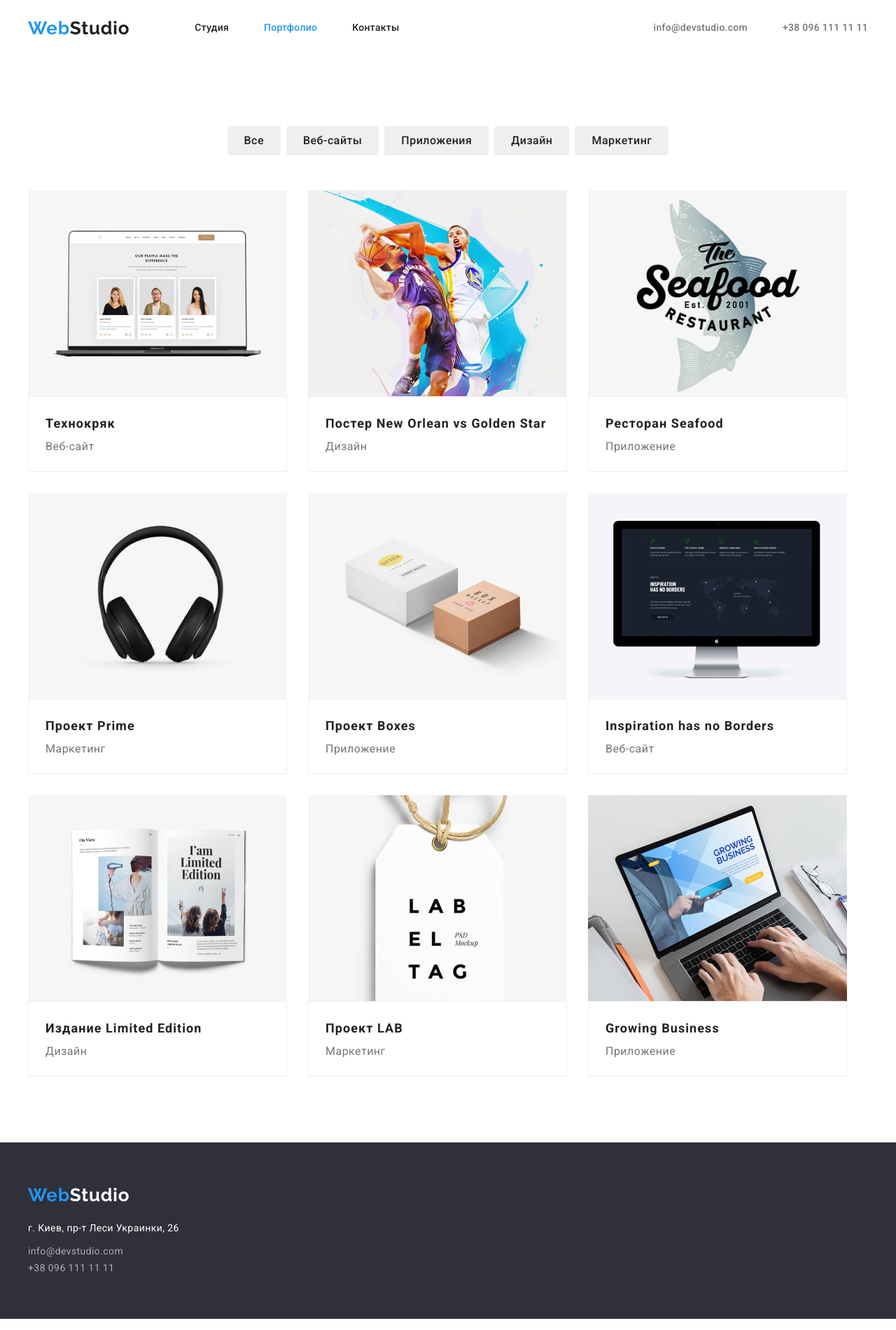
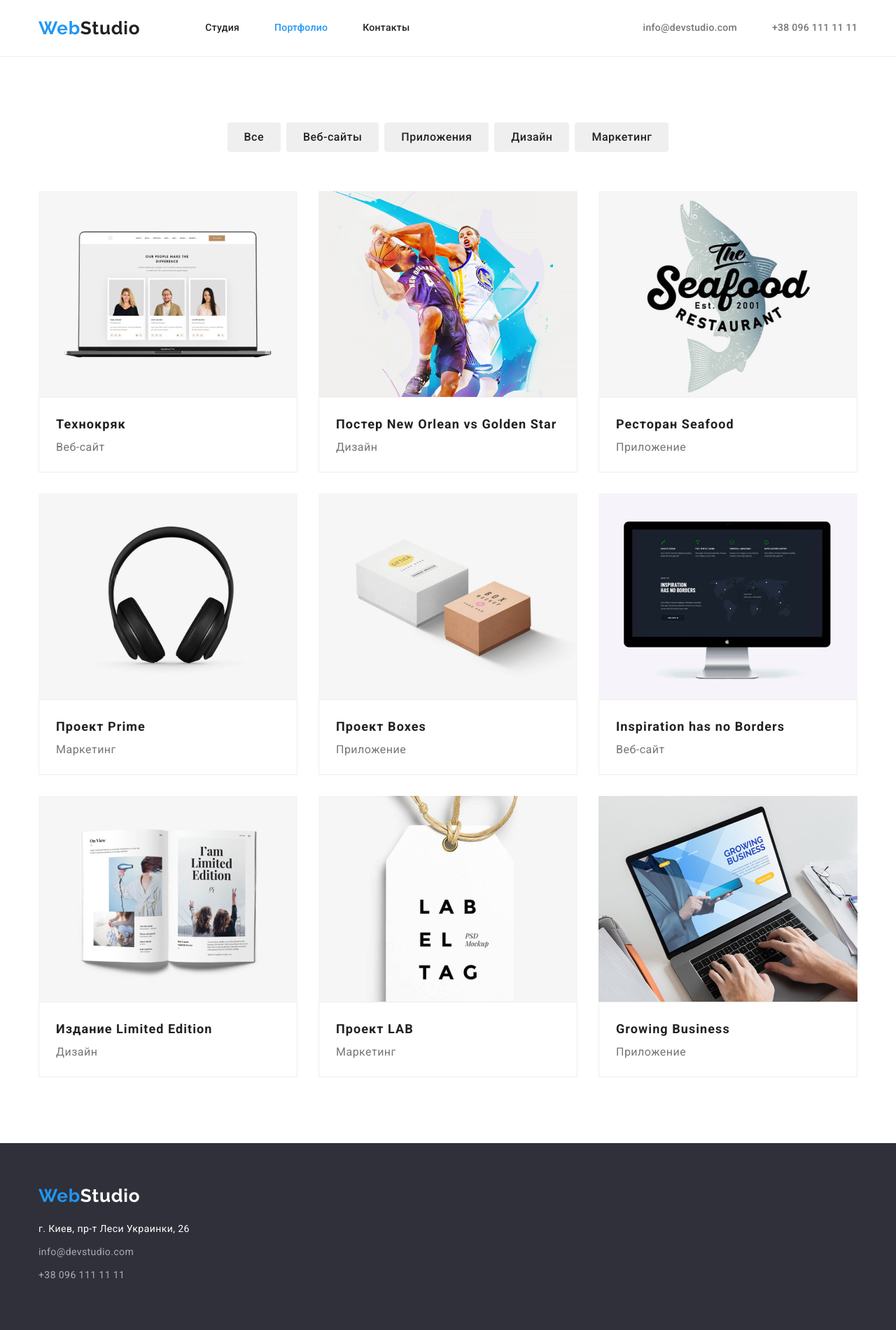
Before and after one commit to Ex0rc1st/goit-markup-hw-03, a plain HTML site: page portfolio.html in a window 1280 px wide. Shown: the whole page at 70% size. Drawn offline with nearby package versions, Linux system fonts and the light colour scheme.

Commit message:
після правок

```diff
--- a/css/styles.css
+++ b/css/styles.css
@@ -39,13 +39,15 @@ img {
   /* display: flex; */
   margin-right: auto;
   margin-left: auto;
-  width: 1230px;
+  width: 1200px;
   padding-left: 15px;
   padding-right: 15px;
 }
 
 /* Header */
-
+.header {
+  border-bottom: 1px solid var(--portfolio-items-border-color);
+}
 .header .container {
   display: flex;
   align-items: center;
@@ -161,7 +163,7 @@ img {
 }
 
 /* Main */
-.peculiarities {
+.peculiarities .container {
   padding-top: 94px;
   padding-bottom: 94px;
 }
@@ -179,10 +181,8 @@ img {
   margin-bottom: 10px;
 }
 .peculiarities-text {
-  font-style: normal;
-  font-weight: 400;
   font-size: 14px;
-  line-height: 1.14;
+  line-height: 1.7;
   letter-spacing: 0.03em;
 }
 .peculiarities-list {
@@ -190,6 +190,9 @@ img {
   padding: 0;
   margin: 0;
   list-style: none;
+}
+.peculiarities-list .item {
+  width: 270px;
 }
 .peculiarities-list .item + .item{
   margin-left: 30px;
@@ -310,11 +313,14 @@ img {
   color: var(--footer-links);
 
   padding: 0;
-  margin-bottom: 9px;
 }
 .list-footer {
   list-style: none;
 }
+.list-footer .item {
+  margin-bottom: 9px;
+}
+
 /* Portfolio page */
 
 .portfolio-btn {
@@ -333,9 +339,6 @@ img {
 .portfolio-btn:hover {
   background-color: var(--action-color);
   color: var(--background-main);
-}
-.content {
-  padding-bottom: 94px;
 }
 .portfolio-header {
   font-family: 'Roboto';
@@ -365,14 +368,21 @@ img {
 .filter-list .item + .item {
   margin-left: 8px;
 }
+.content .container-filter {
+  padding-top: 94px;
+  padding-bottom: 56px;
+  margin-right: auto;
+  margin-left: auto;
+  width: 1200px;
+  padding-left: 15px;
+  padding-right: 15px;
+}
+.content .container{
+  padding-bottom: 94px;
+}
 .filter-list {
-  margin-top: 100px;
-  margin-bottom: 50px;
   justify-content: center;
 }
-/* .content-list .item + .item {
-  margin-left: 30px;
-} */
 .content-list {
   flex-wrap: wrap;
   margin-top: 50px;
--- a/portfolio.html
+++ b/portfolio.html
@@ -40,9 +40,9 @@
     </header>
     <!--main content-->
     <main>
-      <!--Filter buttons-->
-      <section class="filter-buttons">
-        <div class="container">
+      <!-- Content section -->
+      <section class="content">
+        <div class="container-filter">
           <ul class="filter-list">
             <li class="item">
               <button type="button" class="portfolio-btn">Все</button>
@@ -65,9 +65,6 @@
             </li>
           </ul>
         </div>
-      </section>
-      <!-- Content section -->
-      <section class="content">
         <div class="container">
           <ul class="content-list">
             <li class="item">
@@ -216,8 +213,12 @@
         <address class="footer-address">
           <p class="address-text">г. Киев, пр-т Леси Украинки, 26</p>
           <ul class="list-footer">
-            <li><a class="link footer" href="mailto:info@devstudio.com">info@devstudio.com</a></li>
-            <li><a class="link footer" href="tel:+380961111111">+38 096 111 11 11</a></li>
+            <li class="item">
+              <a class="link footer" href="mailto:info@devstudio.com">info@devstudio.com</a>
+            </li>
+            <li class="item">
+              <a class="link footer" href="tel:+380961111111">+38 096 111 11 11</a>
+            </li>
           </ul>
         </address>
       </div>
```
Also changed, not shown: index.html (+6 -2 lines).
